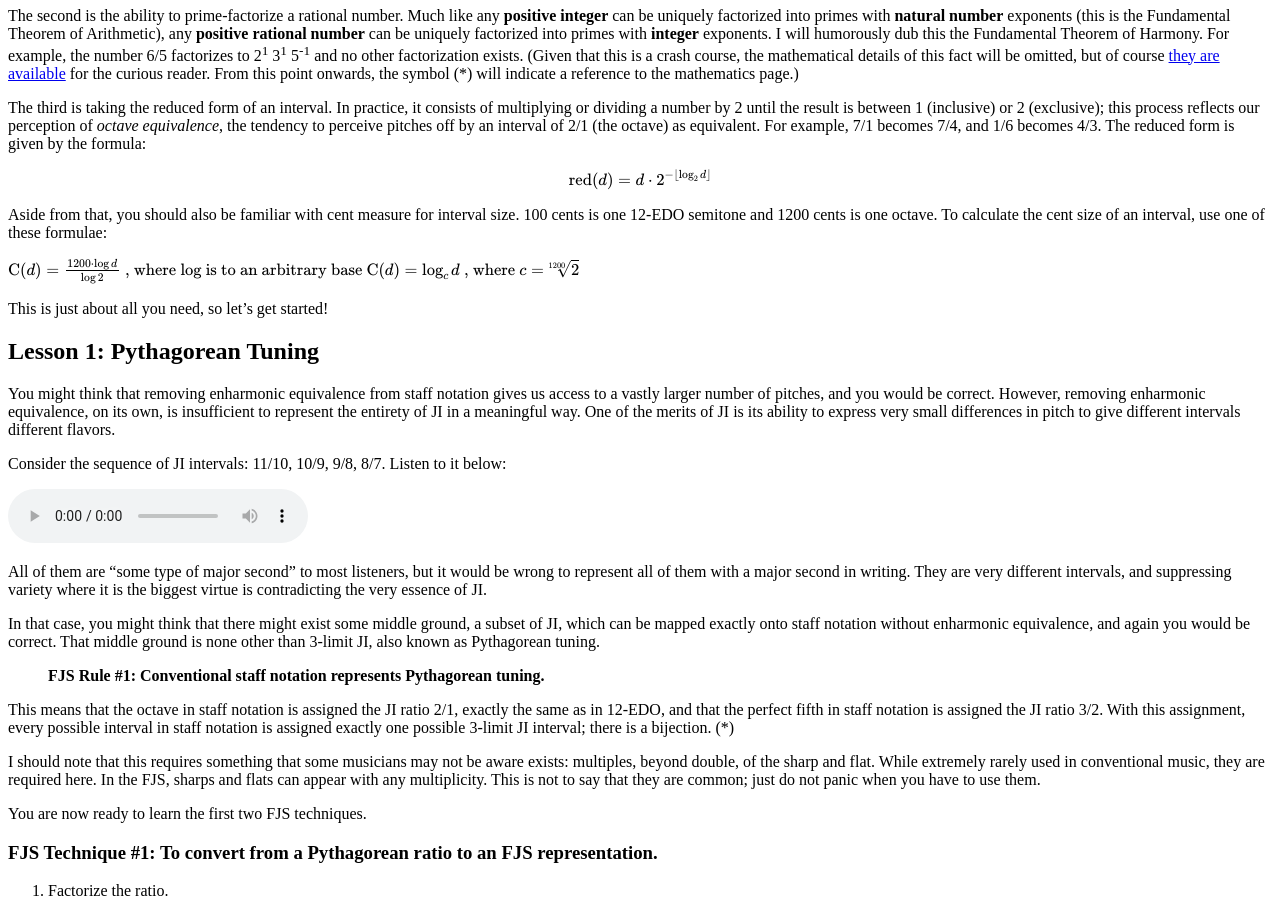
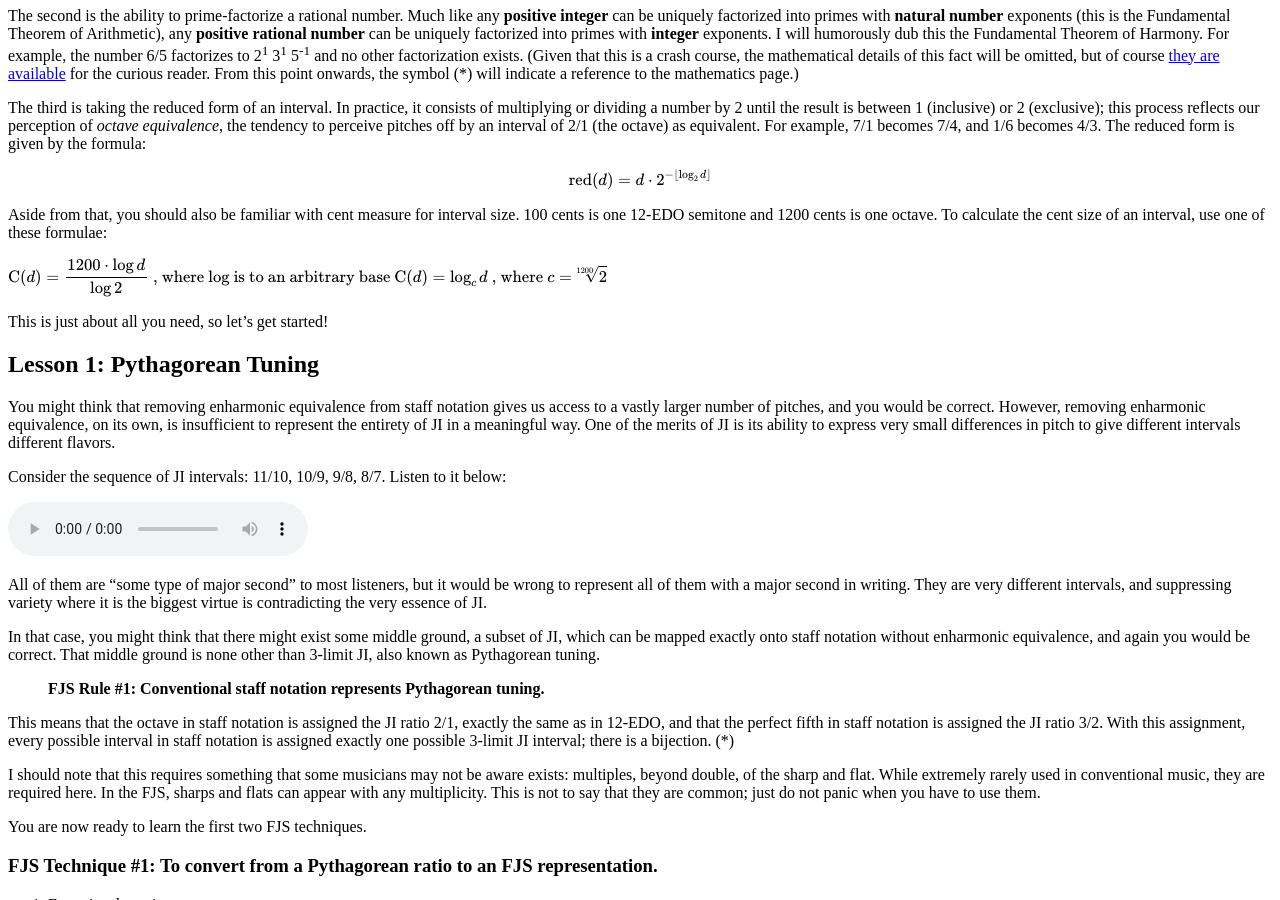
Before and after one commit to misotanni/misotanni.github.io, a Jekyll site: the page built from fjs/en/crash.md, in a window 1280 px wide and 900 px high, scrolled down 926 px. Built offline with Jekyll 4.4.1, drawn with Linux system fonts in a browser that asks for light colours; our own code applies the rules of GitHub Pages for plain Markdown files; formulas are drawn with MathJax 3.

Commit message:
Update crash.md

```diff
--- a/fjs/en/crash.md
+++ b/fjs/en/crash.md
@@ -38,8 +38,8 @@ $$\text{red}(d)=d \cdot 2^{-\lfloor\log_2 d\rfloor}$$
 
 Aside from that, you should also be familiar with cent measure for interval size. 100 cents is one 12-EDO semitone and 1200 cents is one octave. To calculate the cent size of an interval, use one of these formulae:
 
-$$\text{C}(d)=\frac{1200 \cdot \log d}{\log 2} \text{ , where log is to an arbitrary base}\\$$
-$$\text{C}(d)=\log_c d \text{ , where }c=\sqrt[1200]{2}$$
+$$\displaystyle \text{C}(d)=\frac{1200 \cdot \log d}{\log 2} \text{ , where log is to an arbitrary base}\\$$
+$$\displaystyle \text{C}(d)=\log_c d \text{ , where }c=\sqrt[1200]{2}$$
 
 This is just about all you need, so let's get started!
 
```
